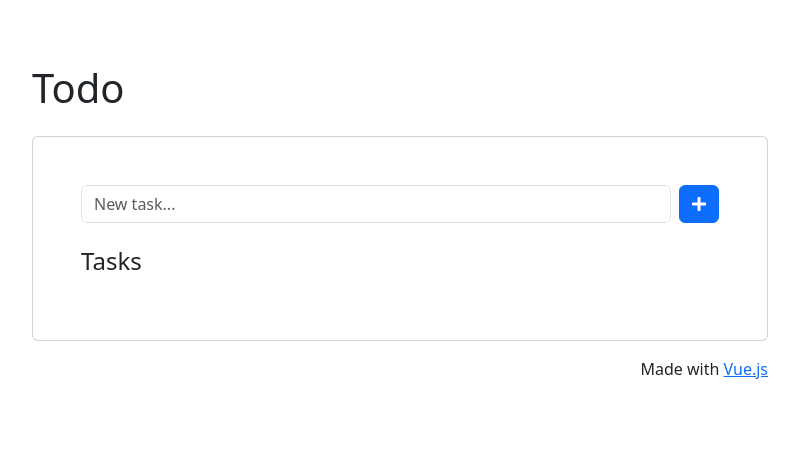
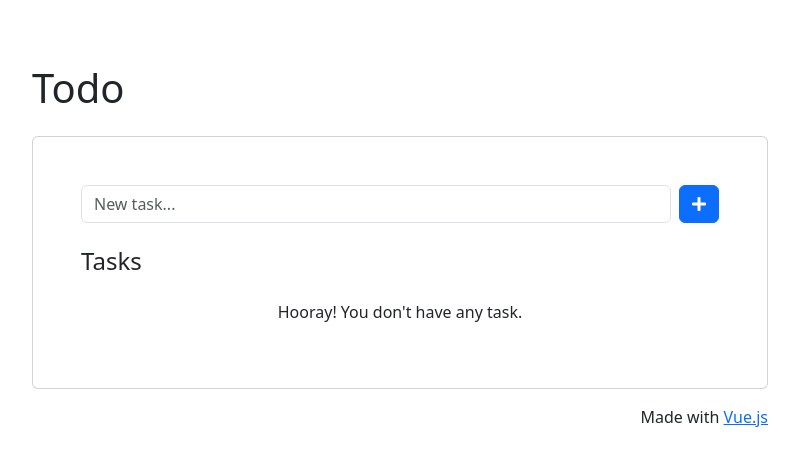
Before and after one commit to teonator/vue-todo, a Vue app: page / in a window 1280 px wide. Shown: the top 466 px of the page, without its empty margins (240-1039 px from the left). Built offline with nearby package versions, Linux system fonts and the light colour scheme.

Commit message:
Add empty state.

```diff
--- a/src/App.vue
+++ b/src/App.vue
@@ -44,7 +44,7 @@
                   <h4 class="flex-fill m-0">Tasks</h4>
                 </div>
 
-                <div class="list-group mt-3">
+                <div v-show="tasks.length > 0" class="list-group mt-3">
                   <div v-for="task in tasks" class="list-group-item list-group-item-action d-flex align-items-center">
                     <a class="btn btn-sm me-2 btn-outline-secondary">
                       <i class="fas fa-check text-white"></i>
@@ -52,6 +52,8 @@
                     <p class="flex-grow-1 mb-0 text-secondary">{{ task.label }}</p>
                   </div>
                 </div>
+
+                <p v-show="tasks.length == 0" class="mt-4 text-center">Hooray! You don't have any task.</p>
 
               </div>
           </div>
```
